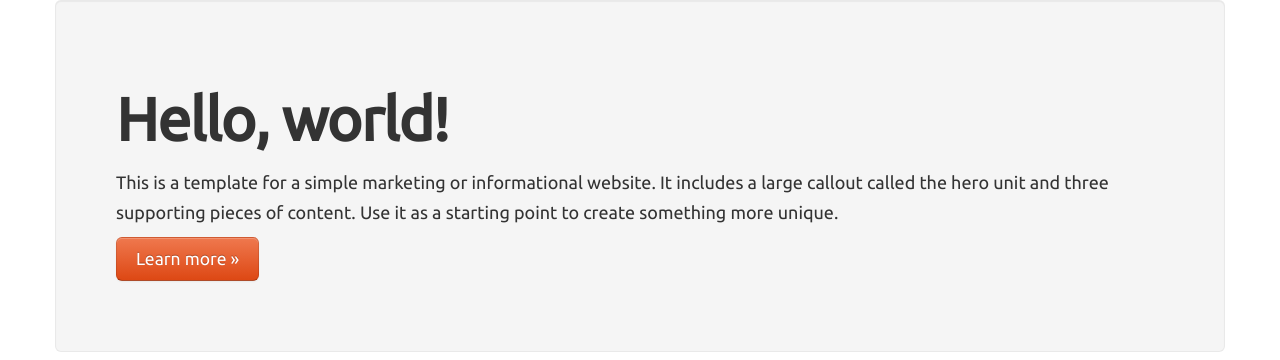
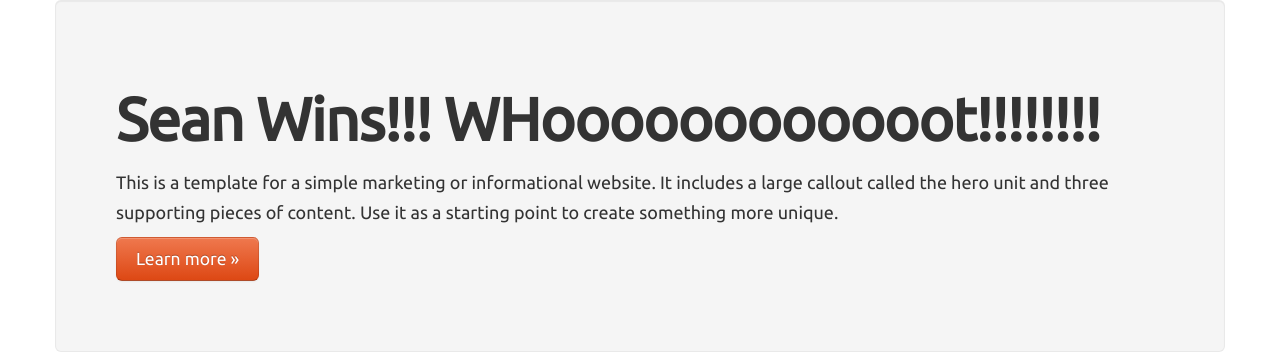
Before and after one commit to seslattery/django-sample-app, a Django app: template djtut2/base/templates/base/home.html in a window 1280 px wide. Shown: the part 60-420 px from the top of the page. Run offline with Django 3.2, Linux system fonts and the light colour scheme; the template is opened without the code that fills it, so the values that code supplies are empty; some libraries are stand-ins or nearby versions.

Commit message:
Sean Wins

```diff
--- a/djtut2/base/templates/base/home.html
+++ b/djtut2/base/templates/base/home.html
@@ -5,7 +5,7 @@
 
   <!-- Main hero unit for a primary marketing message or call to action -->
   <div class="hero-unit">
-    <h1>Hello, world!</h1>
+    <h1>Sean Wins!!! WHoooooooooooot!!!!!!!!</h1>
     <p>This is a template for a simple marketing or informational website. It includes a large callout called the hero unit and three supporting pieces of content. Use it as a starting point to create something more unique.</p>
     <p><a class="btn btn-primary btn-large">Learn more »</a></p>
 </div>
```
